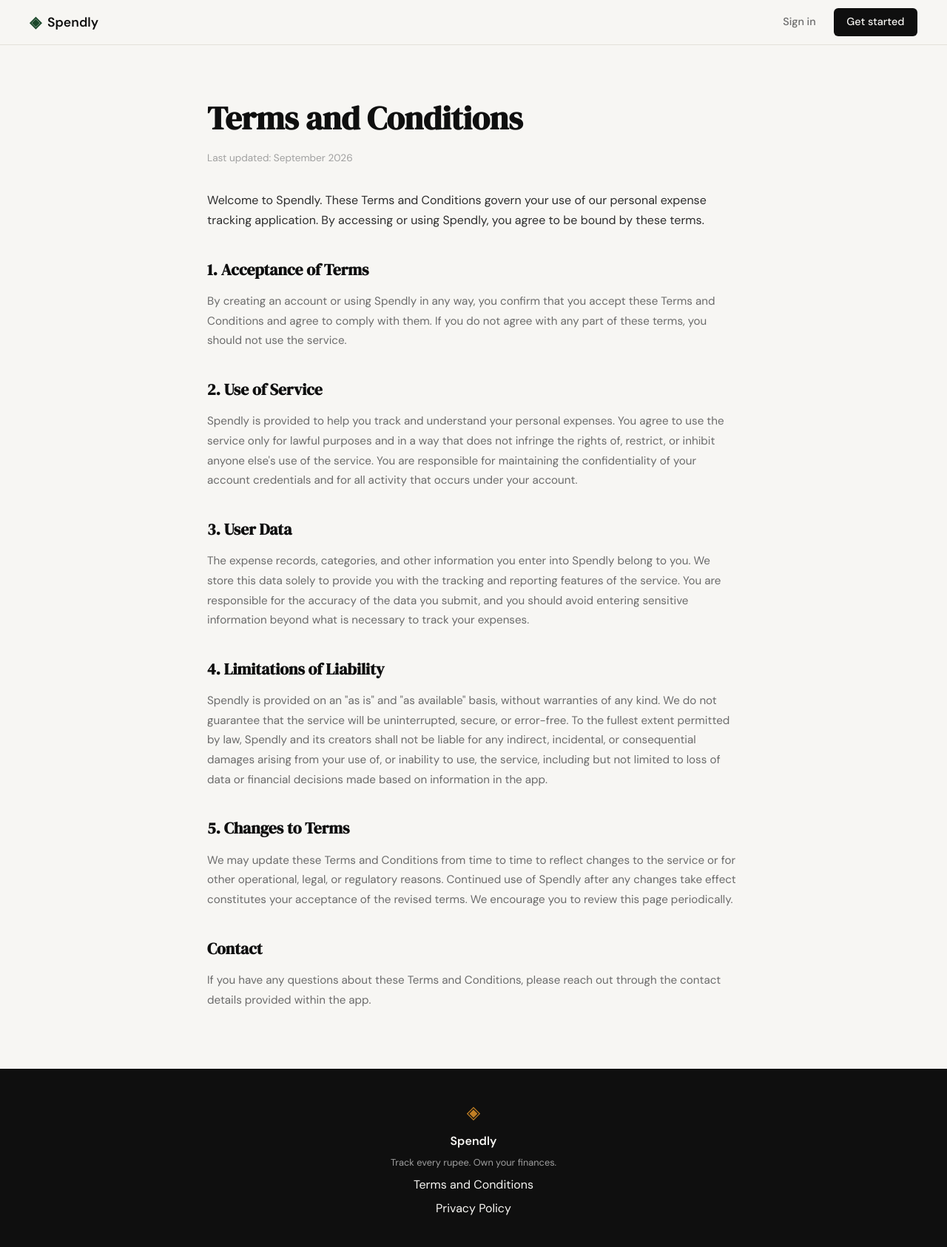
After one commit to SagarP3011/Expensivity, a Flask app: page /terms in a window 1280 px wide. The commit adds this page. Shown: the whole page at 74% size. Run offline with Flask 3, Linux system fonts and the light colour scheme.

Commit message:
landing: add terms and conditions page and route
Co-Authored-By: Claude Sonnet 5 <noreply@anthropic.com>
Claude-Session: https://claude.ai/code/session_011xW12FoTBcF77avkSHLUt8

```diff
--- a/app.py
+++ b/app.py
@@ -20,6 +20,11 @@ def register():
 @app.route("/login")
 def login():
     return render_template("login.html")
+
+
+@app.route("/terms")
+def terms():
+    return render_template("terms.html")
 
 
 # ------------------------------------------------------------------ #
--- a/static/css/style.css
+++ b/static/css/style.css
@@ -478,6 +478,53 @@ a { color: inherit; text-decoration: none; }
 .auth-switch a:hover { text-decoration: underline; }
 
 /* ------------------------------------------------------------------ */
+/* Legal pages (Terms, Privacy)                                        */
+/* ------------------------------------------------------------------ */
+
+.legal-section {
+    padding: 4rem 2rem 5rem;
+}
+
+.legal-inner {
+    max-width: 720px;
+    margin: 0 auto;
+}
+
+.legal-title {
+    font-family: var(--font-display);
+    font-size: clamp(2rem, 4vw, 2.75rem);
+    color: var(--ink);
+    margin-bottom: 0.5rem;
+}
+
+.legal-updated {
+    font-size: 0.85rem;
+    color: var(--ink-faint);
+    margin-bottom: 2rem;
+}
+
+.legal-intro {
+    font-size: 1rem;
+    color: var(--ink-soft);
+    line-height: 1.7;
+    margin-bottom: 2rem;
+}
+
+.legal-heading {
+    font-family: var(--font-display);
+    font-size: 1.35rem;
+    color: var(--ink);
+    margin-top: 2.25rem;
+    margin-bottom: 0.75rem;
+}
+
+.legal-body {
+    font-size: 0.95rem;
+    color: var(--ink-muted);
+    line-height: 1.75;
+}
+
+/* ------------------------------------------------------------------ */
 /* Footer                                                              */
 /* ------------------------------------------------------------------ */
 
--- a/templates/base.html
+++ b/templates/base.html
@@ -34,7 +34,7 @@
             <span class="brand-icon">◈</span>
             <span class="footer-name">Spendly</span>
             <p class="footer-copy">Track every rupee. Own your finances.</p>
-            <a href="#">Terms and Conditions</a>
+            <a href="{{ url_for('terms') }}">Terms and Conditions</a>
             <a href="#">Privacy Policy</a>
         </div>
     </footer>
--- /dev/null
+++ b/templates/terms.html
@@ -0,0 +1,73 @@
+{% extends "base.html" %}
+
+{% block title %}Terms and Conditions — Spendly{% endblock %}
+
+{% block content %}
+
+<section class="legal-section">
+    <div class="legal-inner">
+        <h1 class="legal-title">Terms and Conditions</h1>
+        <p class="legal-updated">Last updated: September 2026</p>
+
+        <p class="legal-intro">
+            Welcome to Spendly. These Terms and Conditions govern your use of our
+            personal expense tracking application. By accessing or using Spendly,
+            you agree to be bound by these terms.
+        </p>
+
+        <h2 class="legal-heading">1. Acceptance of Terms</h2>
+        <p class="legal-body">
+            By creating an account or using Spendly in any way, you confirm that you
+            accept these Terms and Conditions and agree to comply with them. If you
+            do not agree with any part of these terms, you should not use the
+            service.
+        </p>
+
+        <h2 class="legal-heading">2. Use of Service</h2>
+        <p class="legal-body">
+            Spendly is provided to help you track and understand your personal
+            expenses. You agree to use the service only for lawful purposes and in
+            a way that does not infringe the rights of, restrict, or inhibit anyone
+            else's use of the service. You are responsible for maintaining the
+            confidentiality of your account credentials and for all activity that
+            occurs under your account.
+        </p>
+
+        <h2 class="legal-heading">3. User Data</h2>
+        <p class="legal-body">
+            The expense records, categories, and other information you enter into
+            Spendly belong to you. We store this data solely to provide you with
+            the tracking and reporting features of the service. You are responsible
+            for the accuracy of the data you submit, and you should avoid entering
+            sensitive information beyond what is necessary to track your expenses.
+        </p>
+
+        <h2 class="legal-heading">4. Limitations of Liability</h2>
+        <p class="legal-body">
+            Spendly is provided on an "as is" and "as available" basis, without
+            warranties of any kind. We do not guarantee that the service will be
+            uninterrupted, secure, or error-free. To the fullest extent permitted
+            by law, Spendly and its creators shall not be liable for any indirect,
+            incidental, or consequential damages arising from your use of, or
+            inability to use, the service, including but not limited to loss of
+            data or financial decisions made based on information in the app.
+        </p>
+
+        <h2 class="legal-heading">5. Changes to Terms</h2>
+        <p class="legal-body">
+            We may update these Terms and Conditions from time to time to reflect
+            changes to the service or for other operational, legal, or regulatory
+            reasons. Continued use of Spendly after any changes take effect
+            constitutes your acceptance of the revised terms. We encourage you to
+            review this page periodically.
+        </p>
+
+        <h2 class="legal-heading">Contact</h2>
+        <p class="legal-body">
+            If you have any questions about these Terms and Conditions, please
+            reach out through the contact details provided within the app.
+        </p>
+    </div>
+</section>
+
+{% endblock %}
```
